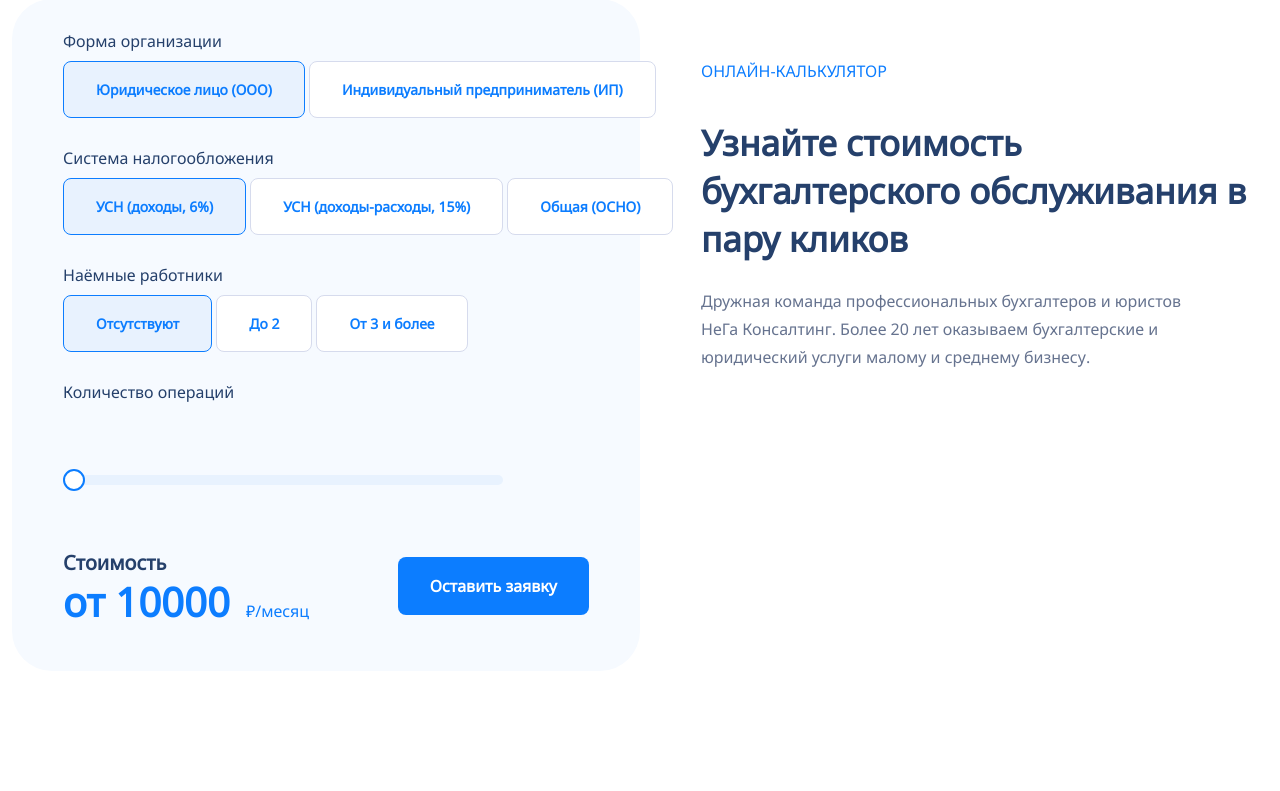
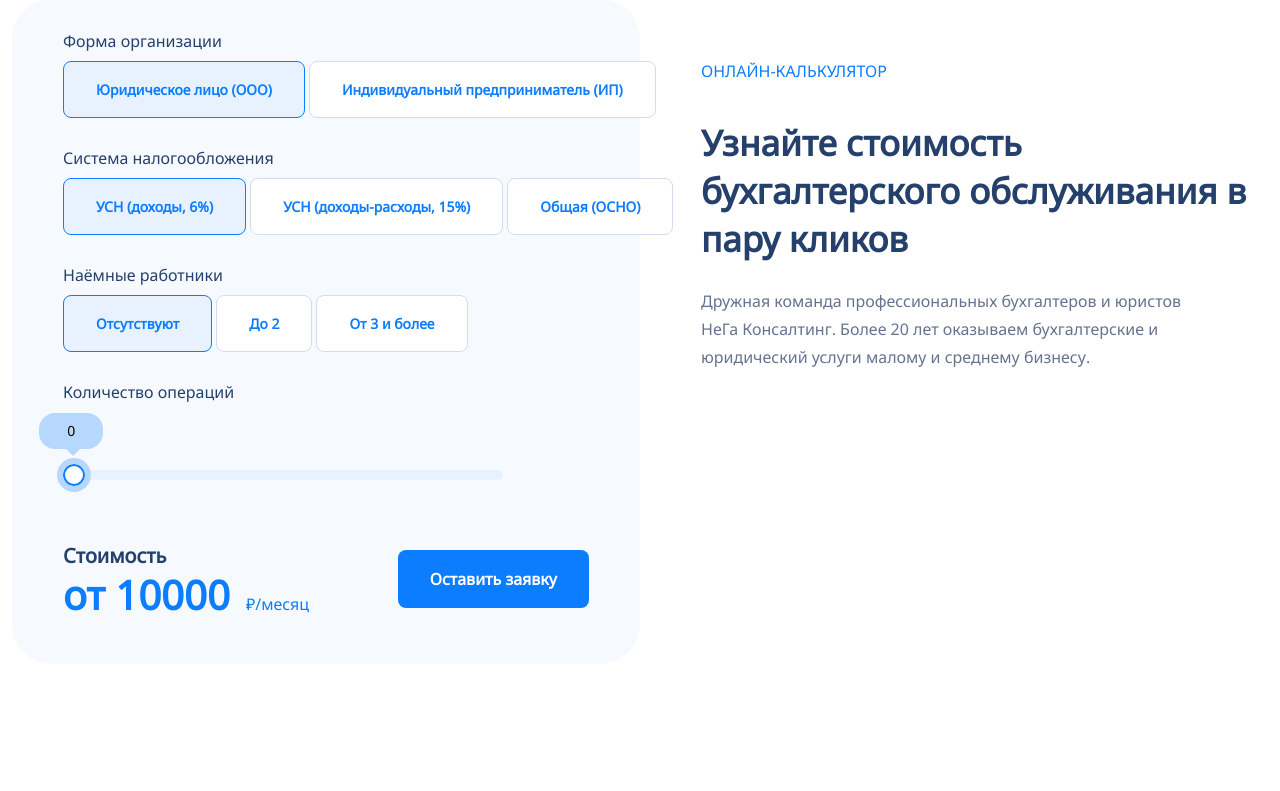
Before and after one commit to s33dd/webtestproj, a PHP site: page / in a window 1280 px wide. Shown: the part 4560-5351 px from the top of the page. After the commit the page ends 5173 px from the top, so only its background shows below. Run offline with PHP 8.4, Linux system fonts and the light colour scheme; some web fonts are replaced.

Commit message:
decorating range

```diff
--- a/index.php
+++ b/index.php
@@ -487,7 +487,10 @@
                         </div>
                         <span>Количество операций</span>
                         <div class="rulerbox">
-                            <input class="calc_range" type="range" min="0" max="100" step="1" value="0">
+                            <div class="range_value"></div>
+                            <div class="ruler">
+                                <input class="calc_range" type="range" min="0" max="100" step="1" value="0">
+                            </div>
                         </div>
                     </div>
                     <div class="sum">
--- a/js/range_progress.js
+++ b/js/range_progress.js
@@ -1,9 +1,33 @@
 $(document).ready(function () {
-    $('.calc_range').on('input',function (){
-        let progress = (this.value - this.min)/(this.max - this.min) * 100;
-        $('.calc_range').css({
+    let range = $('.calc_range');
+    let value = range.val();
+    let max = range.attr('max');
+    let min = range.attr('min');
+    let progress = (value - min)/(max - min) * 100;
+    let value_window = $('.range_value');
+
+    value_window.html(value);
+    value_window.css({
+        left: 4.2
+    });
+    range.on('input',function (){
+        progress = (value - min)/(max - min) * 100;
+        value = range.val();
+        range.css({
             background: 'linear-gradient(90deg, rgb(12, 125, 255) 0%, rgb(12, 125, 255) ' + progress
                 + '%, rgb(232, 242, 254)' + progress + '%, rgb(232, 242, 254) 100%)'
         })
+        value_window.html(value);
+        if ((value != 100) && (value != 0)) {
+            if (progress < value) {
+                progress += 1;
+            }
+            if (progress > value) {
+                progress -= 1;
+            }
+        }
+        value_window.css({
+            left: progress * 4.2
+        });
     });
 });
--- a/style/css/style.css
+++ b/style/css/style.css
@@ -849,6 +849,7 @@ h1, h2, h3, h4, h5, h6 {
   border-radius: 40px;
   background-color: #f6faff;
   padding: 34px 51px 46px;
+  z-index: 0;
 }
 .calculator__content-calcbox .variables span {
   color: #25406b;
@@ -880,16 +881,51 @@ h1, h2, h3, h4, h5, h6 {
 }
 .calculator__content-calcbox .variables .rulerbox {
   max-width: 440px;
+  position: relative;
+}
+.calculator__content-calcbox .variables .rulerbox .range_value {
+  margin-top: 24px;
+  position: absolute;
+}
+.calculator__content-calcbox .variables .rulerbox .range_value::before {
+  content: "";
+  position: absolute;
+  width: 64px;
+  height: 36px;
+  background-color: #b6d8ff;
+  z-index: -1;
+  border-radius: 16px;
+  transform: translate(-50%, -50%);
+  top: 50%;
+  left: 50%;
+}
+.calculator__content-calcbox .variables .rulerbox .range_value::after {
+  content: "";
+  position: absolute;
+  background-color: #b6d8ff;
+  z-index: -1;
+  width: 20px;
+  height: 14px;
+  transform: translateX(-50%) rotate(45deg);
+  top: 90%;
+  left: 50%;
+}
+.calculator__content-calcbox .variables .rulerbox .ruler {
+  position: relative;
+  height: 80px;
+  display: flex;
+  align-items: flex-end;
 }
 .calculator__content-calcbox .variables .rulerbox .calc_range {
   width: 100%;
-  margin-top: 75px;
+  margin-top: 22px;
   cursor: pointer;
   background: linear-gradient(90deg, #0c7dff 0%, #0c7dff 0%, #e8f2fe 0%, #e8f2fe 100%);
   -webkit-appearance: none;
   -moz-appearance: none;
   border-radius: 20px;
   appearance: none;
+  max-height: 10px;
 }
 .calculator__content-calcbox .variables .rulerbox .calc_range::-webkit-slider-runnable-track {
   height: 10px;
@@ -900,6 +936,7 @@ h1, h2, h3, h4, h5, h6 {
   width: 22px;
   border: 2px solid #0c7dff;
   border-radius: 50%;
+  outline: 6px solid #b6d8ff;
   background-color: white;
   margin-top: -6px;
 }
--- a/style/style.scss
+++ b/style/style.scss
@@ -758,6 +758,7 @@ $screen2: 360px;
       border-radius: 40px;
       background-color: $divFiller;
       padding: 34px 51px 46px;
+      z-index: 0;
       .variables {
         span {
           color: $mainFontColor;
@@ -788,15 +789,50 @@ $screen2: 360px;
         }
         .rulerbox {
           max-width: 440px;
+          position: relative;
+          .range_value {
+            margin-top: 24px;
+            position: absolute;
+            &::before {
+              content: "";
+              position: absolute;
+              width: 64px;
+              height: 36px;
+              background-color: rgb(182, 216, 255);
+              z-index: -1;
+              border-radius: 16px;
+              transform: translate(-50%, -50%);
+              top: 50%;
+              left:50%;
+            }
+            &::after {
+              content: "";
+              position: absolute;
+              background-color: rgb(182, 216, 255);
+              z-index: -1;
+              width: 20px;
+              height: 14px;
+              transform: translateX(-50%) rotate(45deg);
+              top: 90%;
+              left: 50%;
+            }
+          }
+          .ruler {
+            position: relative;
+            height: 80px;
+            display: flex;
+            align-items: flex-end;
+          }
           .calc_range {
             width: 100%;
-            margin-top: 75px;
+            margin-top: 22px;
             cursor: pointer;
             background: linear-gradient(90deg, $highlightColor 0%, $highlightColor 0%, rgb(232, 242, 254) 0%, rgb(232, 242, 254) 100%);
             -webkit-appearance: none;
             -moz-appearance: none;
             border-radius: 20px;
             appearance: none;
+            max-height: 10px;
             &::-webkit-slider-runnable-track {
               height: 10px;
             }
@@ -805,6 +841,7 @@ $screen2: 360px;
               height: 22px;
               width: 22px;
               @include border(2px, solid, $highlightColor, 50%);
+              outline: 6px solid rgb(182, 216, 255);
               background-color: $mainBkgColor;
               margin-top: -6px;
             }
```
Also changed, not shown: 1 other file.
